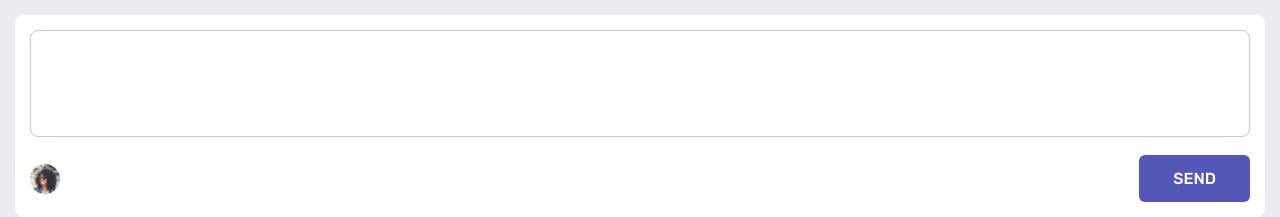
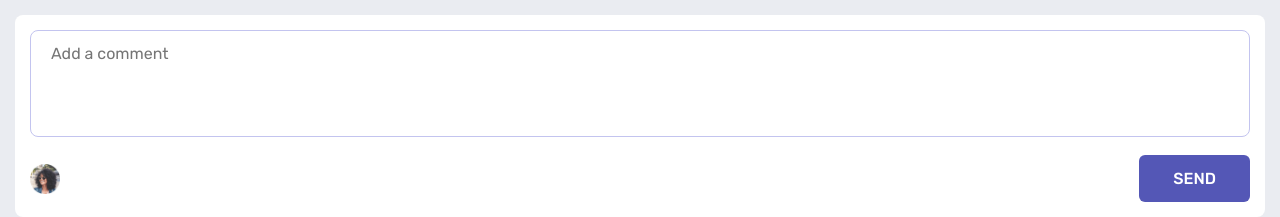
Before and after one commit to jhovannyvivas/caja_de_comentarios_simulada, a plain HTML site: page index.html in a window 1280 px wide. Shown: the part 600-817 px from the top of the page. Drawn offline with Linux system fonts and the light colour scheme.

Commit message:
placeholder añadido

```diff
--- a/index.html
+++ b/index.html
@@ -84,7 +84,7 @@
             <section class="add-comment">
               <div class="div-texarea">
 
-                <textarea name="comment" id="comment" cols="30" rows="10"></textarea>
+                <textarea name="comment" id="comment" cols="30" rows="10" placeholder="Add a comment"></textarea>
               </div>
 
               <div>
```
